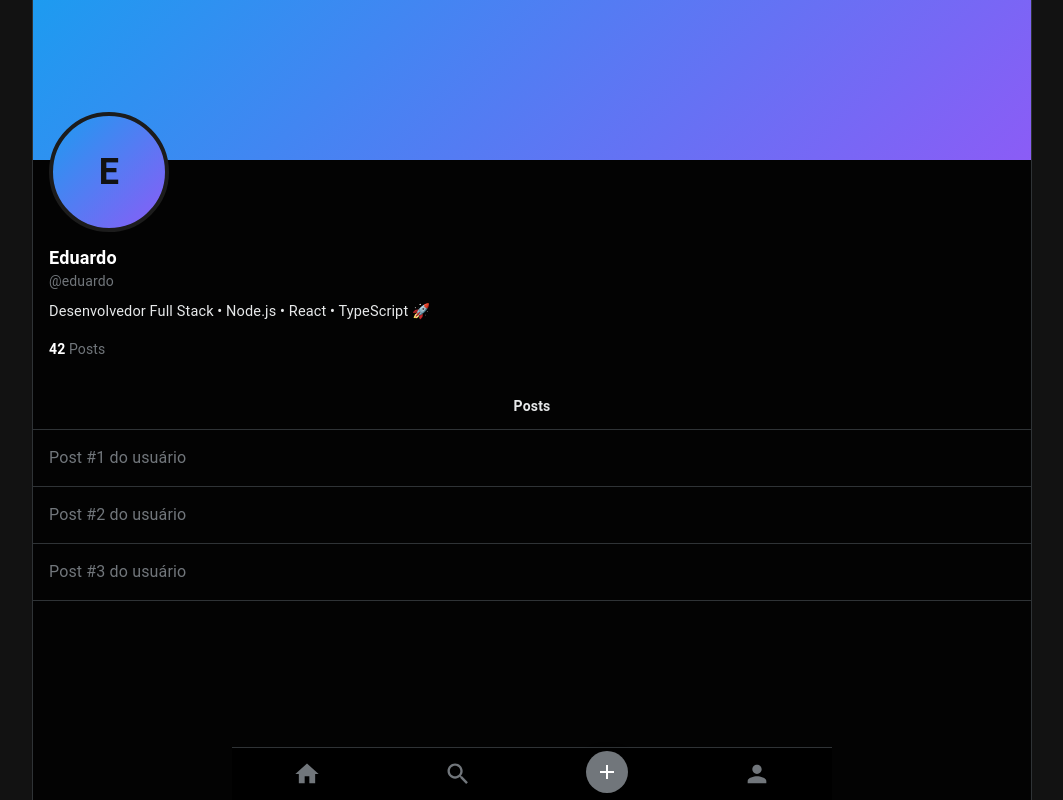
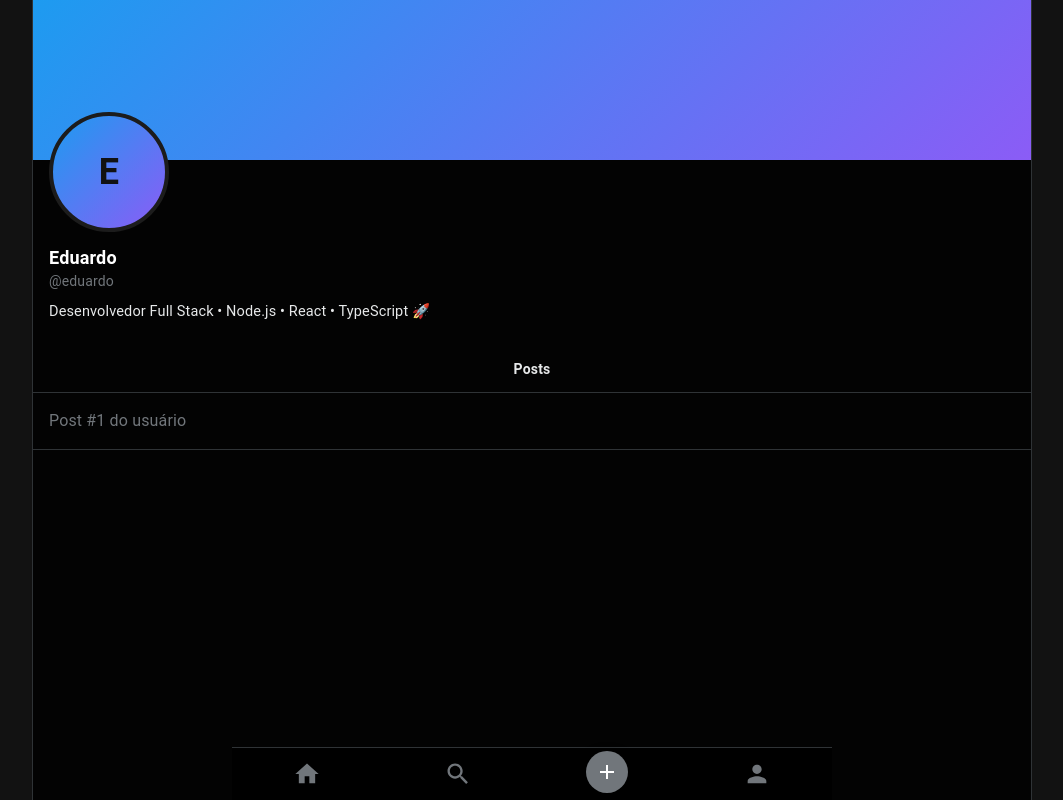
Before and after one commit to DuduNeri/pixly_front, a React (Vite) app in the folder pixly-front/: page /Profile in a window 1280 px wide. Shown: the whole page, without its empty margins (108-1171 px from the left). Built offline with nearby package versions, Linux system fonts and the light colour scheme; no server answers.

Commit message:
feat: layout

```diff
--- a/pixly-front/src/pages/Profile.tsx
+++ b/pixly-front/src/pages/Profile.tsx
@@ -1,4 +1,4 @@
-import { Box, Typography, Avatar, Button } from "@mui/material";
+import { Box, Typography, Avatar } from "@mui/material";
 import Footer from "../components/footer/Footer";
 
 const Profile = () => {
@@ -22,7 +22,7 @@ const Profile = () => {
           md: "1px solid #2f3336",
         },
 
-        pb: { xs: 8, md: 0 }, // espaço pro footer no mobile
+        pb: { xs: 8, md: 0 },
       }}
     >
       {/* Cover */}
@@ -77,13 +77,6 @@ const Profile = () => {
             Desenvolvedor Full Stack • Node.js • React • TypeScript 🚀
           </Typography>
         </Box>
-
-        {/* Stats */}
-        <Box sx={{ display: "flex", gap: 3, mt: 2 }}>
-          <Typography sx={{ fontSize: 14 }}>
-            <strong>42</strong> <span style={{ color: "#71767b" }}>Posts</span>
-          </Typography>
-        </Box>
       </Box>
 
       {/* Tabs fake */}
@@ -114,7 +107,7 @@ const Profile = () => {
 
       {/* User Posts */}
       <Box>
-        {[1, 2, 3].map((post) => (
+        {[1].map((post) => (
           <Box
             key={post}
             sx={{
```
Also changed, not shown: pixly-front/src/layouts/AuthLayout.tsx (deleted, +0 -7 lines).
